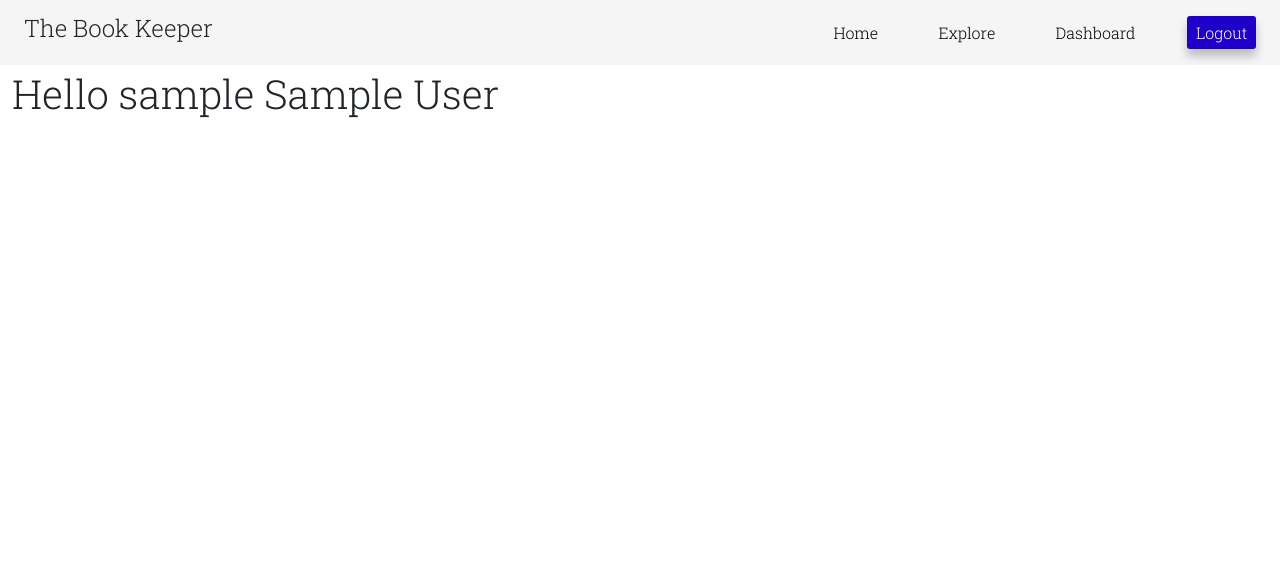
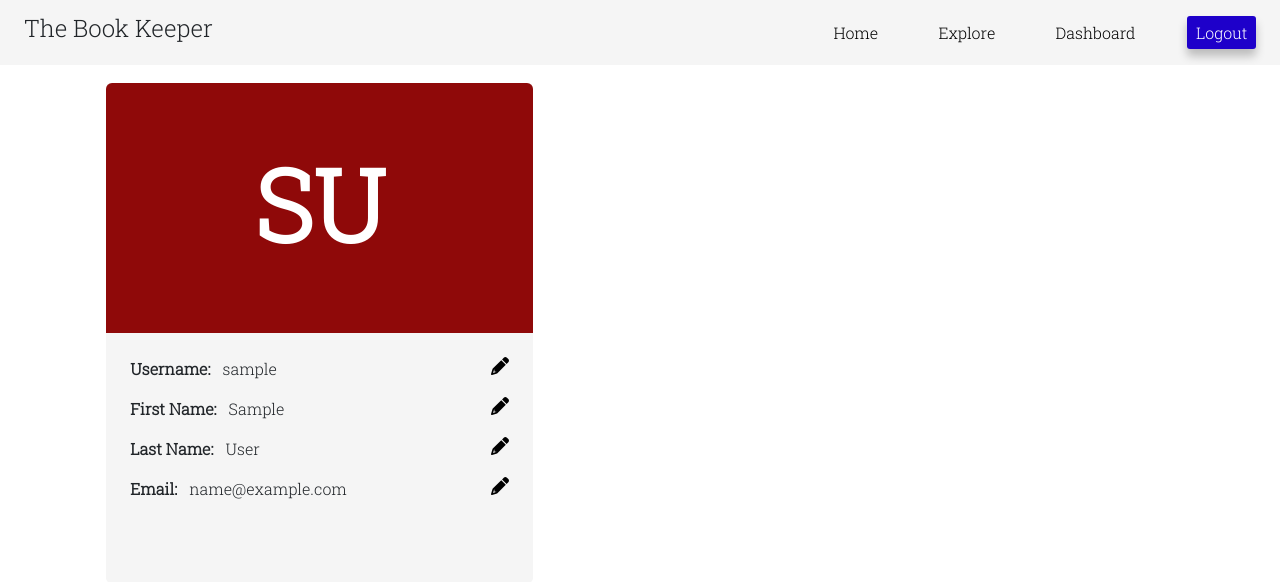
Before and after one commit to ismailPervez/Library-Management-System, a Django app: page /student/ in a window 1280 px wide. Shown: the top 582 px of the page. Run offline with Django 4.2, Linux system fonts and the light colour scheme; the visitor is signed in with stand-in values (Sample User, id 1); some libraries are stand-ins or nearby versions.

Commit message:
working on students dashboard, made a nice UI to display details

```diff
--- a/LMS/LMS/settings.py
+++ b/LMS/LMS/settings.py
@@ -127,3 +127,7 @@ STATIC_URL = 'static/'
 # https://docs.djangoproject.com/en/4.0/ref/settings/#default-auto-field
 
 DEFAULT_AUTO_FIELD = 'django.db.models.BigAutoField'
+
+LOGIN_REDIRECT_URL = 'library-login'
+
+LOGOUT_REDIRECT_URL = 'library-home'
--- a/LMS/Library/static/Library/main.css
+++ b/LMS/Library/static/Library/main.css
@@ -129,3 +129,51 @@ form small {
     color: red;
     font-weight: bold;
 }
+
+.dash-container {
+    display: grid;
+    grid-template-columns: 40% 60%;
+    width: 85%;
+    margin: 1% auto;
+}
+
+.user-profile {
+    height: 500px;
+    border-radius: 5px;
+    background-color: var(--light-dark-bg);
+    display: grid;
+    grid-template-rows: 50% 50%;
+}
+
+.user-profile .avatar {
+    width: 100%;
+    height: 100%;
+    background-color: rgb(143, 9, 9);
+    color: white;
+    display: grid;
+    place-items: center;
+}
+
+.avatar h1 {
+    font-size: 100px;
+    font-weight: bold;
+}
+
+svg {
+    width: 18px;
+    height: 18px;
+    cursor: pointer;
+}
+
+#details p {
+    display: flex;
+}
+
+#details p span {
+    flex: 1;
+}
+
+#details p span:focus {
+    outline: none;
+    background-color: var(--hovered-link-bg);
+}
--- a/LMS/Library/templates/Library/base.html
+++ b/LMS/Library/templates/Library/base.html
@@ -13,6 +13,7 @@
     <meta http-equiv="X-UA-Compatible" content="IE=edge">
     <meta name="viewport" content="width=device-width, initial-scale=1.0">
     <link rel="stylesheet" href="{% static 'Library/main.css' %}">
+    <script src="https://kit.fontawesome.com/4c7ebe3dad.js" crossorigin="anonymous"></script>
     {% if title %}
         <title>{{ title }}</title>
     {% else %}
--- a/LMS/Student/templates/Student/dashboard.html
+++ b/LMS/Student/templates/Student/dashboard.html
@@ -1,8 +1,36 @@
 {% extends "Library/base.html" %}
 {% block content %}
-    {% if user %}
-        <h1>Hello {{ user }} {{user.first_name}} {{ user.last_name }}</h1>
-    {% else %}
-        <h1>Hello Student!</h1>
-    {% endif %}
-{% endblock %}
+    <div class="dash-container">
+        <div class="user-profile">
+            <div class="avatar rounded-top">
+                <h1>{{ user.first_name.0 }}{{ user.last_name.0 }}</h1>
+            </div>
+            <div class="px-4 pb-2 pt-4" id="details">
+                <p>
+                    <b class="me-1">Username:</b> <span class="me-5 px-2">{{ user.username }}</span>
+                    <svg xmlns="http://www.w3.org/2000/svg" class="pencil" viewBox="0 0 512 512"> <path d="M421.7 220.3L188.5 453.4L154.6 419.5L158.1 416H112C103.2 416 96 408.8 96 400V353.9L92.51 357.4C87.78 362.2 84.31 368 82.42 374.4L59.44 452.6L137.6 429.6C143.1 427.7 149.8 424.2 154.6 419.5L188.5 453.4C178.1 463.8 165.2 471.5 151.1 475.6L30.77 511C22.35 513.5 13.24 511.2 7.03 504.1C.8198 498.8-1.502 489.7 .976 481.2L36.37 360.9C40.53 346.8 48.16 333.9 58.57 323.5L291.7 90.34L421.7 220.3zM492.7 58.75C517.7 83.74 517.7 124.3 492.7 149.3L444.3 197.7L314.3 67.72L362.7 19.32C387.7-5.678 428.3-5.678 453.3 19.32L492.7 58.75z"/></svg>
+                </p>
+                <p>
+                    <b class="me-1">First Name:</b> <span class="me-5 px-2">{{ user.first_name }}</span>
+                    <svg xmlns="http://www.w3.org/2000/svg" class="pencil" viewBox="0 0 512 512"> <path d="M421.7 220.3L188.5 453.4L154.6 419.5L158.1 416H112C103.2 416 96 408.8 96 400V353.9L92.51 357.4C87.78 362.2 84.31 368 82.42 374.4L59.44 452.6L137.6 429.6C143.1 427.7 149.8 424.2 154.6 419.5L188.5 453.4C178.1 463.8 165.2 471.5 151.1 475.6L30.77 511C22.35 513.5 13.24 511.2 7.03 504.1C.8198 498.8-1.502 489.7 .976 481.2L36.37 360.9C40.53 346.8 48.16 333.9 58.57 323.5L291.7 90.34L421.7 220.3zM492.7 58.75C517.7 83.74 517.7 124.3 492.7 149.3L444.3 197.7L314.3 67.72L362.7 19.32C387.7-5.678 428.3-5.678 453.3 19.32L492.7 58.75z"/></svg>
+                </p>
+                <p>
+                    <b class="me-1">Last Name:</b> <span class="me-5 px-2">{{ user.last_name }}</span>
+                    <svg xmlns="http://www.w3.org/2000/svg" class="pencil" viewBox="0 0 512 512"> <path d="M421.7 220.3L188.5 453.4L154.6 419.5L158.1 416H112C103.2 416 96 408.8 96 400V353.9L92.51 357.4C87.78 362.2 84.31 368 82.42 374.4L59.44 452.6L137.6 429.6C143.1 427.7 149.8 424.2 154.6 419.5L188.5 453.4C178.1 463.8 165.2 471.5 151.1 475.6L30.77 511C22.35 513.5 13.24 511.2 7.03 504.1C.8198 498.8-1.502 489.7 .976 481.2L36.37 360.9C40.53 346.8 48.16 333.9 58.57 323.5L291.7 90.34L421.7 220.3zM492.7 58.75C517.7 83.74 517.7 124.3 492.7 149.3L444.3 197.7L314.3 67.72L362.7 19.32C387.7-5.678 428.3-5.678 453.3 19.32L492.7 58.75z"/></svg>
+                </p>
+                <p>
+                    <b class="me-1">Email:</b> <span class="me-5 px-2">{{ user.email }}</span>
+                    <svg xmlns="http://www.w3.org/2000/svg" class="pencil" viewBox="0 0 512 512"> <path d="M421.7 220.3L188.5 453.4L154.6 419.5L158.1 416H112C103.2 416 96 408.8 96 400V353.9L92.51 357.4C87.78 362.2 84.31 368 82.42 374.4L59.44 452.6L137.6 429.6C143.1 427.7 149.8 424.2 154.6 419.5L188.5 453.4C178.1 463.8 165.2 471.5 151.1 475.6L30.77 511C22.35 513.5 13.24 511.2 7.03 504.1C.8198 498.8-1.502 489.7 .976 481.2L36.37 360.9C40.53 346.8 48.16 333.9 58.57 323.5L291.7 90.34L421.7 220.3zM492.7 58.75C517.7 83.74 517.7 124.3 492.7 149.3L444.3 197.7L314.3 67.72L362.7 19.32C387.7-5.678 428.3-5.678 453.3 19.32L492.7 58.75z"/></svg>
+                </p>
+            </div>
+        </div>
+        <div class="management">
+
+        </div>
+    </div>
+{% endblock content %}
+{% block scripts %}
+    <script type="text/javascript">
+
+    </script>
+{% endblock scripts %}
--- a/LMS/Student/views.py
+++ b/LMS/Student/views.py
@@ -5,7 +5,9 @@ from django.contrib import messages
 from django.contrib.auth import authenticate, login
 from django.contrib.auth.hashers import make_password, check_password
 from .models import Student
+from django.contrib.auth.decorators import login_required
 
+@login_required()
 def index(request):
     return render(request, 'Student/dashboard.html', {'title': 'students dashboard page'})
 
```
